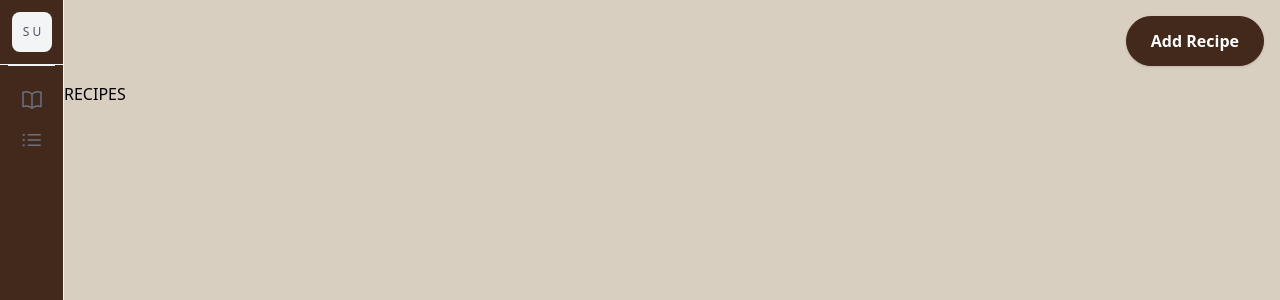
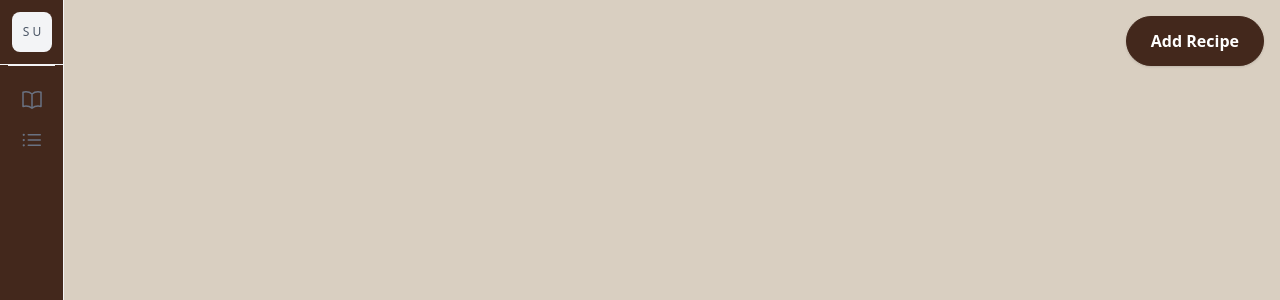
Before and after one commit to Hsaadeh/recip_ez, a Django app: page /recipes/ in a window 1280 px wide. Shown: the top 300 px of the page. Run offline with Django 4.2, Linux system fonts and the light colour scheme; the visitor is signed in with stand-in values (Sample User, id 1); data that the repository does not hold is empty; style sheets or scripts are compiled from the project's sources; parts of the project's set-up code (start-up, migrations or seed data) failed here and were passed over; some libraries are stand-ins or nearby versions.

Commit message:
Update recipes.html

```diff
--- a/recipe_manager/templates/recipes.html
+++ b/recipe_manager/templates/recipes.html
@@ -16,8 +16,6 @@
             Add Recipe
         </a>
     </div>
-
-    <h1>RECIPES</h1>
 
     <div class="flex flex-wrap gap-4 p-8">
         {% for recipe_item in recipe_data %}
```
